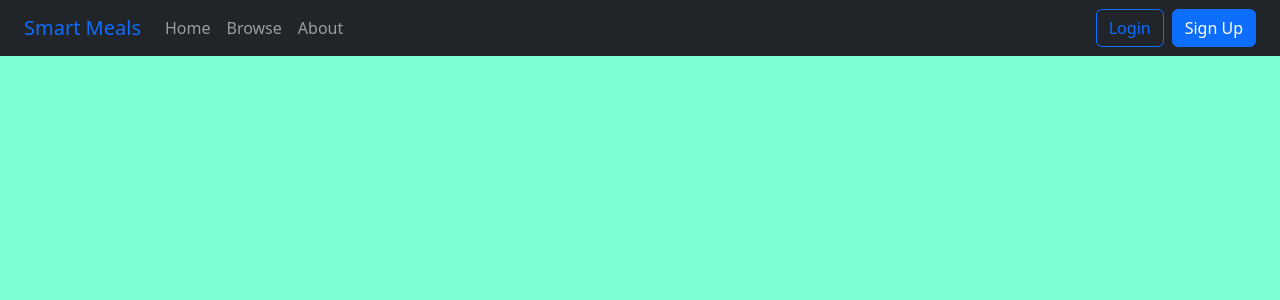
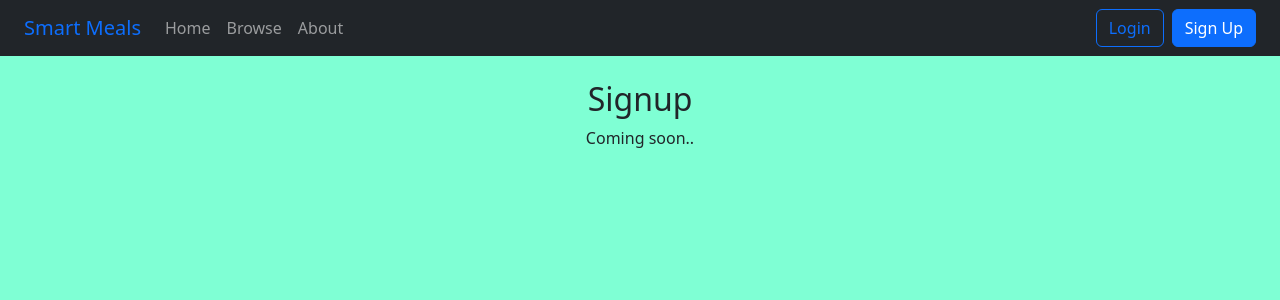
Before and after one commit to Venkat-Gorla/smartmeal-serverless, a React (Vite) app in the folder react-client/: page /signup in a window 1280 px wide. Shown: the top 300 px of the page. Built offline with nearby package versions, Linux system fonts and the light colour scheme.

Commit message:
[react client] router setup for Login, sign-up and Not-found pages - placeholder pages

```diff
--- a/react-client/src/App.jsx
+++ b/react-client/src/App.jsx
@@ -3,6 +3,9 @@ import Navbar from "./components/Navbar";
 import Home from "./pages/Home";
 import About from "./pages/About";
 import Browse from "./pages/Browse";
+import Login from "./pages/Login";
+import Signup from "./pages/Signup";
+import NotFound from "./pages/NotFound";
 import { AuthProvider } from "./context/AuthContext";
 
 export default function App() {
@@ -15,6 +18,9 @@ export default function App() {
             <Route path="/" element={<Home />} />
             <Route path="/browse" element={<Browse />} />
             <Route path="/about" element={<About />} />
+            <Route path="/login" element={<Login />} />
+            <Route path="/signup" element={<Signup />} />
+            <Route path="*" element={<NotFound />} /> {/* Fallback route */}
           </Routes>
         </div>
       </Router>
--- /dev/null
+++ b/react-client/src/pages/Login.jsx
@@ -0,0 +1,8 @@
+export default function Login() {
+  return (
+    <div className="text-center">
+      <h2>Login</h2>
+      <p>Coming soon..</p>
+    </div>
+  );
+}
--- /dev/null
+++ b/react-client/src/pages/NotFound.jsx
@@ -0,0 +1,8 @@
+export default function NotFound() {
+  return (
+    <div className="text-center">
+      <h2>404 - Page Not Found</h2>
+      <p>The page you are looking for does not exist.</p>
+    </div>
+  );
+}
--- /dev/null
+++ b/react-client/src/pages/Signup.jsx
@@ -0,0 +1,8 @@
+export default function Signup() {
+  return (
+    <div className="text-center">
+      <h2>Signup</h2>
+      <p>Coming soon..</p>
+    </div>
+  );
+}
```
